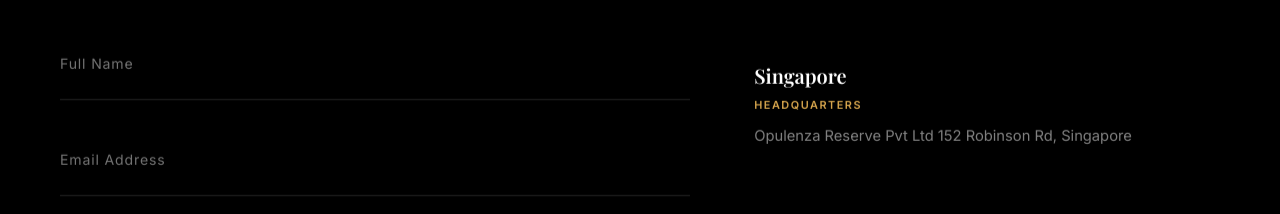
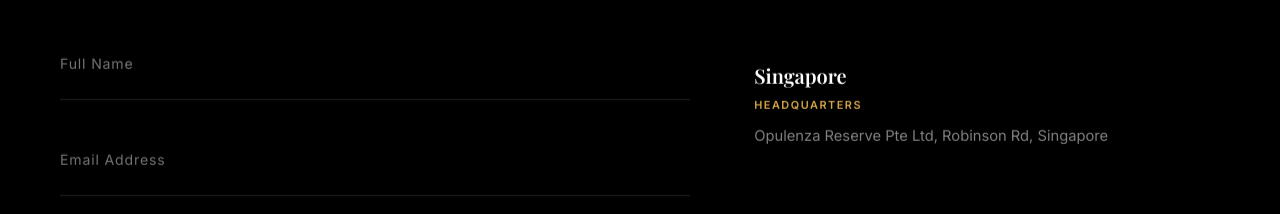
Before and after one commit to psychonimus/Opulenza, a React (Vite) app: page /contact in a window 1280 px wide. Shown: the part 1173-1387 px from the top of the page. Built offline with nearby package versions, Linux system fonts and the light colour scheme; a web font is replaced by a local one; what @microsoft/signalr would draw is missing.

Commit message:
address corrected

```diff
--- a/src/components/Pages/ContactPage/Contact.jsx
+++ b/src/components/Pages/ContactPage/Contact.jsx
@@ -42,7 +42,7 @@ const contactMethods = [
 const offices = [
     {
         city: 'Singapore',
-        address: 'Opulenza Reserve Pvt Ltd 152 Robinson Rd, Singapore',
+        address: 'Opulenza Reserve Pte Ltd, Robinson Rd, Singapore',
         role: 'Headquarters',
     }
 ]
```
